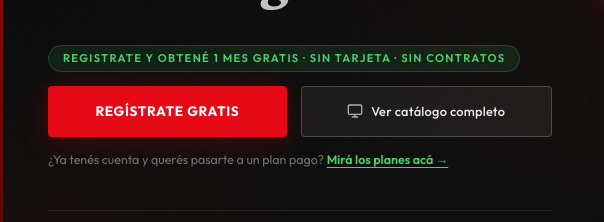
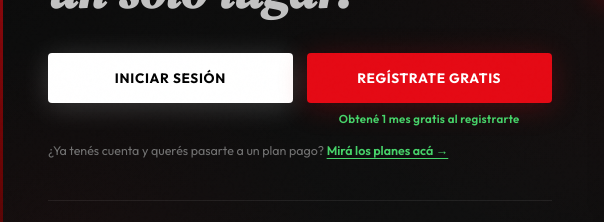
Before and after one commit to fabian7593/Bankaiplus, a plain HTML site: page index.html in a window 1280 px wide. Shown: the part 380-602 px from the top of the page, 0-604 px from the left. Drawn offline with Linux system fonts and the light colour scheme; no server answers.

Commit message:
Add files via upload

```diff
--- a/css/hero.css
+++ b/css/hero.css
@@ -141,12 +141,70 @@
   margin-bottom: 14px;
 }
 
-/* Fila de botones: Regístrate Gratis + Ver catálogo completo */
+/* Fila de botones: Iniciar sesión (primero, blanco) + Regístrate Gratis con su nota abajo (2026-11-17).
+   Una grilla de columnas iguales: los dos botones del mismo ancho; si «Iniciar sesión» se oculta (sin web
+   configurada) el registro ocupa toda la fila. */
 .hero-cta-row {
-  display: flex;
-  flex-wrap: wrap;
+  display: grid;
+  grid-auto-flow: column;
+  grid-auto-columns: 1fr;
+  align-items: start;
   gap: 14px;
   max-width: 520px;
+}
+
+/* El botón de registro con «Obtené 1 mes gratis al registrarte» en chiquito debajo */
+.hero-register-col {
+  display: flex;
+  flex-direction: column;
+  align-items: stretch;
+  gap: 7px;
+  flex: 1 1 0;
+}
+
+/* «Iniciar sesión»: la misma letra y el mismo tamaño que «Regístrate Gratis», pero blanco con letras negras para
+   que sea el primero que se ve (2026-11-17) */
+.hero-login-btn {
+  box-sizing: border-box; /* el mismo ancho que el de registro: el padding cuenta dentro */
+  display: inline-flex;
+  align-items: center;
+  justify-content: center;
+  flex: 1 1 0;
+  background: #ffffff;
+  color: #000000;
+  border: none;
+  font-family: var(--font-body);
+  font-size: 0.85rem;
+  font-weight: 700;
+  letter-spacing: 0.05em;
+  text-transform: uppercase;
+  text-decoration: none;
+  white-space: nowrap;
+  padding: 15px 26px;
+  border-radius: var(--radius-sm);
+  cursor: pointer;
+  box-shadow: 0 4px 28px rgba(255, 255, 255, 0.18);
+  transition: background var(--transition), transform var(--transition), box-shadow var(--transition);
+}
+
+.hero-login-btn:hover {
+  background: #e8e8e8;
+  transform: translateY(-2px);
+  box-shadow: 0 8px 36px rgba(255, 255, 255, 0.26);
+}
+
+.hero-login-btn:focus-visible,
+.hero-register-btn:focus-visible {
+  outline: 2px solid var(--green);
+  outline-offset: 3px;
+}
+
+.hero-register-note {
+  font-size: 0.72rem;
+  font-weight: 600;
+  color: var(--green);
+  text-align: center;
+  letter-spacing: 0.02em;
 }
 
 .hero-register-btn {
--- a/css/responsive.css
+++ b/css/responsive.css
@@ -130,8 +130,9 @@
   .hero h1 span { font-size: clamp(1.7rem, 8vw, 2.4rem); }
   .hero-desc { font-size: 0.95rem; }
   /* Hero CTA: botones apilados y a todo el ancho */
-  .hero-cta-row { flex-direction: column; }
-  .hero-register-btn, .hero-catalog-btn { width: 100%; }
+  .hero-cta-row { flex-direction: column; grid-auto-flow: row; }
+  .hero-login-btn, .hero-register-col, .hero-register-btn, .hero-catalog-btn { width: 100%; }
+  .hero-login-btn, .hero-register-col { flex: none; }
   /* Stats en 2x2, tamaño reducido */
   .hero-stats { margin-top: 28px; padding-top: 20px; }
   .stat-number { font-size: 1.7rem; }
--- a/index.html
+++ b/index.html
@@ -249,12 +249,12 @@
   <link rel="stylesheet" href="css/variables.css">
   <link rel="stylesheet" href="css/base.css">
   <link rel="stylesheet" href="css/nav.css">
-  <link rel="stylesheet" href="css/hero.css">
+  <link rel="stylesheet" href="css/hero.css?v=20261117d">
   <link rel="stylesheet" href="css/sections.css">
   <link rel="stylesheet" href="css/pricing.css">
   <link rel="stylesheet" href="css/footer.css">
   <link rel="stylesheet" href="css/social.css">
-  <link rel="stylesheet" href="css/responsive.css">
+  <link rel="stylesheet" href="css/responsive.css?v=20261117d">
   <link rel="stylesheet" href="css/video.css">
   <link rel="stylesheet" href="css/video-player.css">
   <link rel="stylesheet" href="css/floating-btns.css">
@@ -317,17 +317,20 @@
       <span>La mejor calidad en un solo lugar.</span>
     </h1>
 
-    <!-- CTA del hero: registro directo en la app + acceso al catálogo -->
-    <div class="hero-cta" aria-label="Registrate en Bankai +">
-      <div class="hero-form-trial">Registrate y obtené 1 mes gratis · Sin tarjeta · Sin contratos</div>
+    <!-- CTA del hero (2026-11-17): primero «Iniciar sesión» en la web (blanco, el que se ve primero), después el
+         registro directo en la app con el mes gratis en chiquito abajo -->
+    <div class="hero-cta" aria-label="Iniciá sesión o registrate en Bankai +">
       <div class="hero-cta-row">
-        <a href="https://app.vortexvip.org/register?code=hMXSHQE8P4" id="hero-register-btn" class="hero-register-btn" target="_blank" rel="noopener">
-          Regístrate Gratis
+        <!-- data-web-link: la dirección sale de CONFIG.web.url (js/config.js); sin web configurada el botón no se muestra -->
+        <a href="https://ver.bankaiplus.com/" class="hero-login-btn" data-web-link="/">
+          Iniciar sesión
         </a>
-        <a href="catalog" class="hero-catalog-btn">
-          <svg width="16" height="16" viewBox="0 0 24 24" fill="none" stroke="currentColor" stroke-width="2" stroke-linecap="round" stroke-linejoin="round" aria-hidden="true"><rect x="2" y="3" width="20" height="14" rx="2"/><path d="M8 21h8M12 17v4"/></svg>
-          Ver catálogo completo
-        </a>
+        <div class="hero-register-col">
+          <a href="https://app.vortexvip.org/register?code=hMXSHQE8P4" id="hero-register-btn" class="hero-register-btn" target="_blank" rel="noopener">
+            Regístrate Gratis
+          </a>
+          <span class="hero-register-note">Obtené 1 mes gratis al registrarte</span>
+        </div>
       </div>
       <p class="hero-form-note">
         ¿Ya tenés cuenta y querés pasarte a un plan pago? <a href="#pricing" class="hero-form-link">Mirá los planes acá →</a>
```
